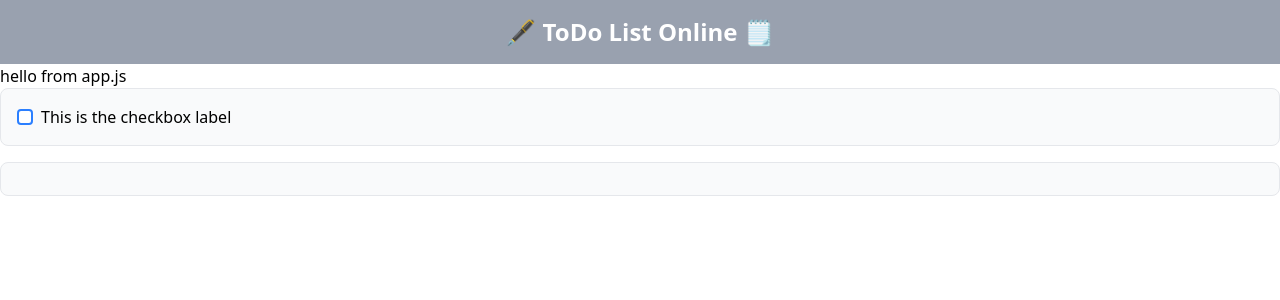
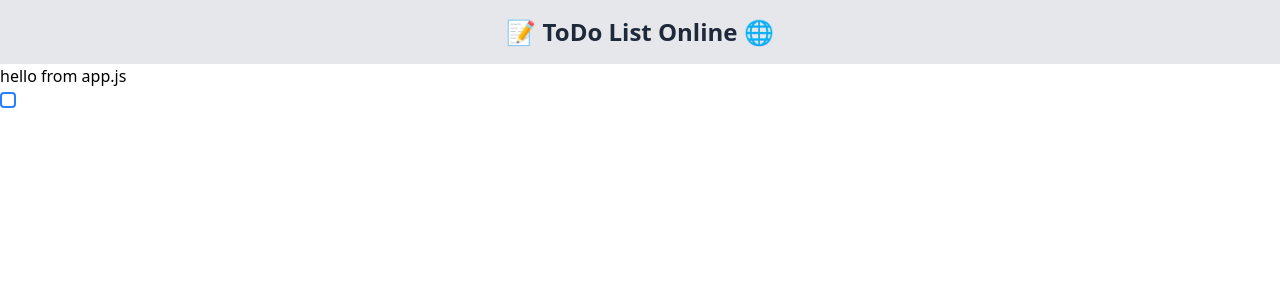
Before and after one commit to davit312/todo-list-online, a React (Vite) app in the folder frontend/: page / in a window 1280 px wide. Shown: the top 300 px of the page. Built offline with nearby package versions, Linux system fonts and the light colour scheme.

Commit message:
file refatoring

```diff
--- a/frontend/src/Header.jsx
+++ /dev/null
@@ -1,7 +0,0 @@
-export default function Header() {
-  return (
-    <header className="bg-gray-400 text-white flex items-center justify-center h-16">
-      <p className="text-2xl font-semibold">🖋️ ToDo List Online 🗒️</p>
-    </header>
-  );
-}
--- a/frontend/src/Login.jsx
+++ /dev/null
@@ -1,19 +0,0 @@
-import FormLayout from './components/FormLayout';
-import Input from './components/Input';
-import Password from './components/Password';
-import Submit from './components/Submit';
-
-import Header from './Header';
-
-export default function Login() {
-  return (
-    <>
-      <Header />
-      <FormLayout>
-        <Input />
-        <Password />
-        <Submit />
-      </FormLayout>
-    </>
-  );
-}
--- a/frontend/src/components/Submit.jsx
+++ b/frontend/src/components/Button.jsx
@@ -1,10 +1,10 @@
-export default function Submit() {
+export default function Button({ children, type }) {
   return (
     <button
-      type="submit"
+      type={type}
       className="w-full py-4 text-lg font-semibold text-white bg-slate-500 rounded-xl shadow-lg hover:bg-primary-blue transition duration-300 mt-4"
     >
-      Մուտք
+      {children}
     </button>
   );
 }
--- a/frontend/src/components/Checkbox.jsx
+++ b/frontend/src/components/Checkbox.jsx
@@ -1,16 +1,14 @@
 import { useState } from 'react';
 
-const Checkbox = () => {
-  const [checkedState, setI] = useState(false);
+const Checkbox = ({ children, checkboxName }) => {
+  const [checkedState, setChState] = useState(false);
   return (
-    <>
-      <ul class="list-none space-y-4">
-        <li class="flex p-4 bg-gray-50 border border-gray-200 rounded-lg">
     <div className="flex gap-2">
       <input
-              value={checkedState}
+        checked={checkedState}
+        name={checkboxName}
         onChange={() => {
-                setI(!checkedState);
+          setChState(!checkedState);
         }}
         type="checkbox"
         id="some_id"
@@ -20,10 +18,10 @@ const Checkbox = () => {
     mt-1
     checked:bg-blue-800 checked:border-0"
       />
-            <label htmlFor="some_id">This is the checkbox label</label>
+      <label htmlFor="some_id">{children}</label>
       <svg
         onClick={() => {
-                setI(!checkedState);
+          setChState(!checkedState);
         }}
         className="
       absolute text-white
@@ -33,17 +31,13 @@ const Checkbox = () => {
         viewBox="0 0 24 24"
         fill="none"
         stroke="currentColor"
-              stroke-width="4"
-              stroke-linecap="round"
-              stroke-linejoin="round"
+        strokeWidth="4"
+        strokeLinecap="round"
+        strokeLinejoin="round"
       >
         <polyline points="20 6 9 17 4 12"></polyline>
       </svg>
     </div>
-        </li>
-        <li class="p-4 bg-gray-50 border border-gray-200 rounded-lg"></li>
-      </ul>
-    </>
   );
 };
 
--- a/frontend/src/components/FormLayout.jsx
+++ b/frontend/src/components/FormLayout.jsx
@@ -1,4 +1,4 @@
-export default function FormLayout(props) {
+export default function FormLayout({ children }) {
   return (
     <div>
       <div className="w-full max-w-md bg-white rounded-2xl shadow-2xl overflow-hidden m-auto mt-3.5">
@@ -10,7 +10,7 @@ export default function FormLayout(props) {
         {/* <!-- Form Body --> */}
         <div className="p-8 space-y-5">
           <form action="#" method="POST" className="space-y-5">
-            {props.children}
+            {children}
           </form>
         </div>
       </div>
--- /dev/null
+++ b/frontend/src/components/Header.jsx
@@ -0,0 +1,9 @@
+export default function Header() {
+  return (
+    <header className="bg-gray-200 text-white flex items-center justify-center h-16">
+      <p className="text-2xl text-gray-800 font-semibold">
+        📝 ToDo List Online 🌐
+      </p>
+    </header>
+  );
+}
--- a/frontend/src/main.jsx
+++ b/frontend/src/main.jsx
@@ -4,8 +4,8 @@ import { createBrowserRouter, RouterProvider } from 'react-router-dom';
 
 import './css/index.css';
 
-import App from './App.jsx';
-import Login from './Login.jsx';
+import App from './pages/App.jsx';
+import Login from './pages/Login.jsx';
 
 const router = createBrowserRouter([
   {
--- a/frontend/src/App.jsx
+++ b/frontend/src/pages/App.jsx
@@ -1,7 +1,7 @@
-import Checkbox from './components/Checkbox';
-import './css/App.css';
+import Checkbox from '../components/Checkbox';
+import './../css/App.css';
 
-import Header from './Header';
+import Header from '../components/Header';
 
 function App() {
   return (
--- /dev/null
+++ b/frontend/src/pages/Login.jsx
@@ -0,0 +1,20 @@
+import FormLayout from '../components/FormLayout';
+import Input from '../components/Input';
+import Password from '../components/Password';
+import Button from '../components/Button';
+
+import Header from '../components/Header';
+import Checkbox from '../components/Checkbox';
+
+export default function Login() {
+  return (
+    <>
+      <Header />
+      <FormLayout>
+        <Input />
+        <Password />
+        <Button>Մուտք</Button>
+      </FormLayout>
+    </>
+  );
+}
```
Also changed, not shown: frontend/src/pages/NotFound.jsx (added), frontend/src/pages/Register.jsx (added), frontend/src/pages/TodoList.jsx (added). Lines whose indentation alone changed are shown as unchanged.
